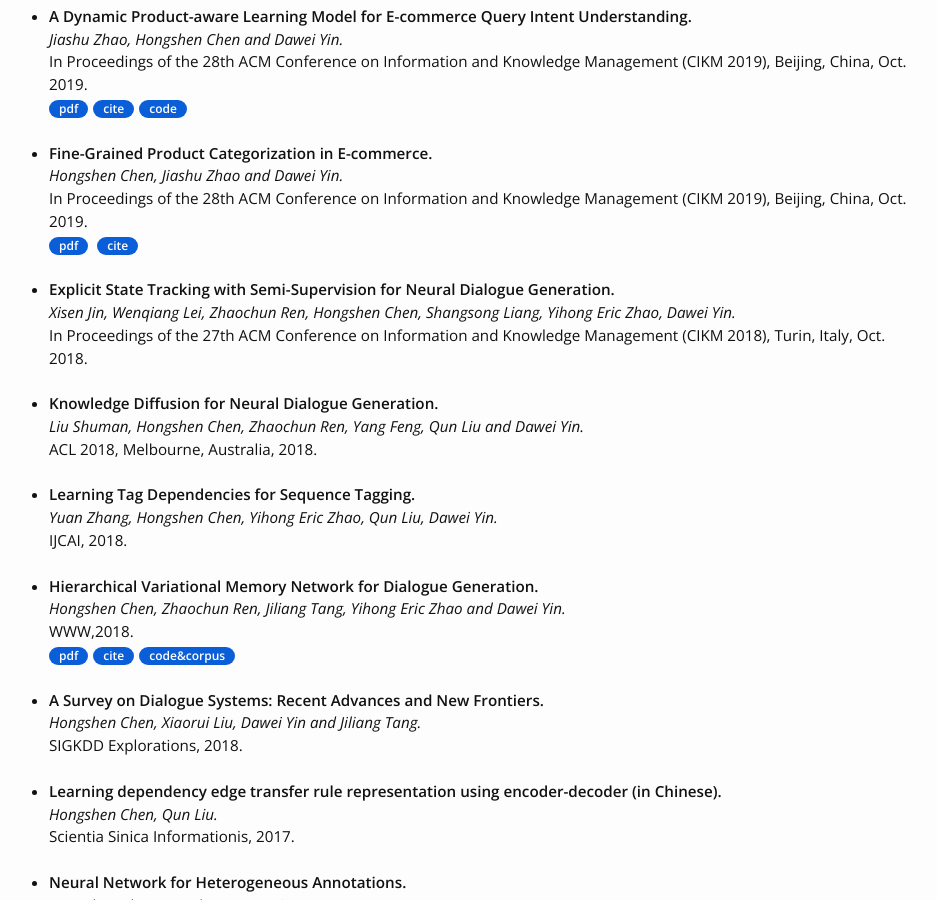
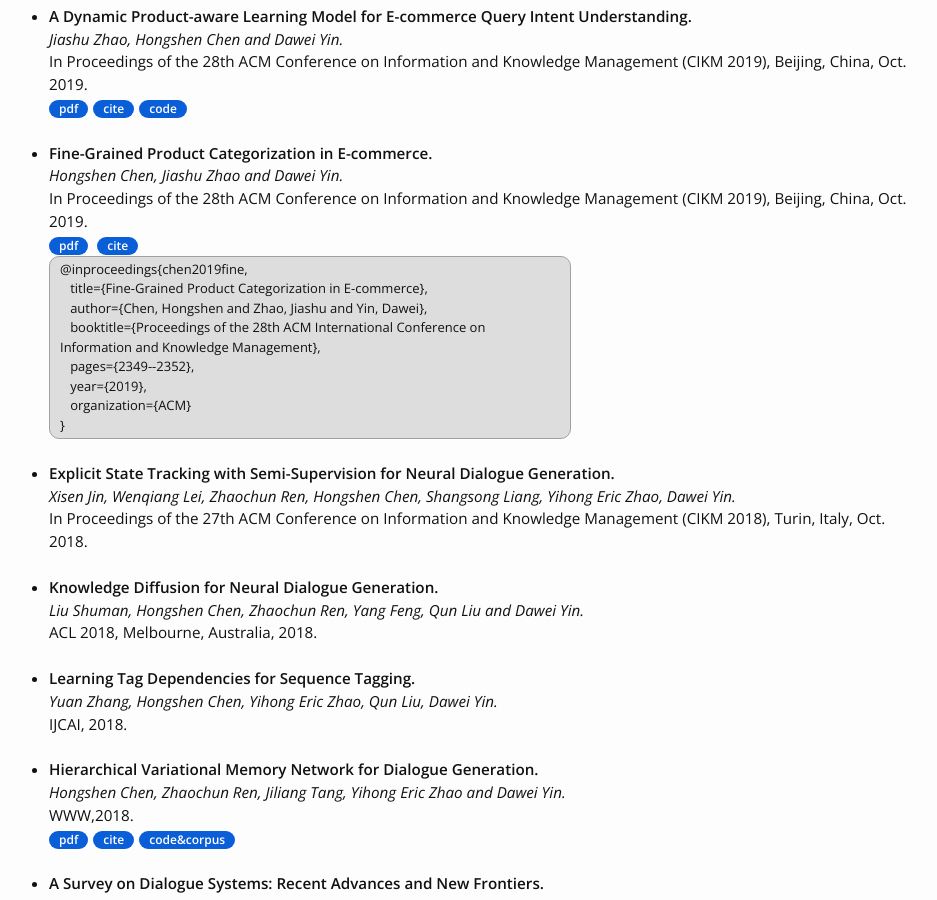
Before and after one commit to chenhongshen/chenhongshen.github.io, a Jekyll site: the page built from research.md, in a window 1280 px wide and 900 px high, scrolled down 523 px. Shown: the whole window, without its empty margins (176-1113 px from the left). Built offline with Jekyll 4.4.1, drawn with Linux system fonts in a browser that asks for light colours; a script that is not in the unit is left out.

Commit message:
Update research.md

```diff
--- a/research.md
+++ b/research.md
@@ -46,7 +46,7 @@
 		In Proceedings of the 28th ACM Conference on Information and Knowledge Management (CIKM 2019), Beijing, China, Oct. 2019.<br>
 		<a href="/research/papers/2019cikm_chen.pdf"><div class="color-button">pdf</div></a>
 		<div class="color-button" onclick="isHidden('2019cikm_chen_bibtex')">cite</div>
-		<div class="bibtex-box" id="2019cikm_chen_bibtex" style="display:none">
+		<div class="bibtex-box" id="2019cikm_chen_bibtex" style="display:block">
 		@inproceedings{chen2019fine, <br />
 		&nbsp;&nbsp; title={Fine-Grained Product Categorization in E-commerce}, <br />
 		&nbsp;&nbsp; author={Chen, Hongshen and Zhao, Jiashu and Yin, Dawei}, <br />
```
